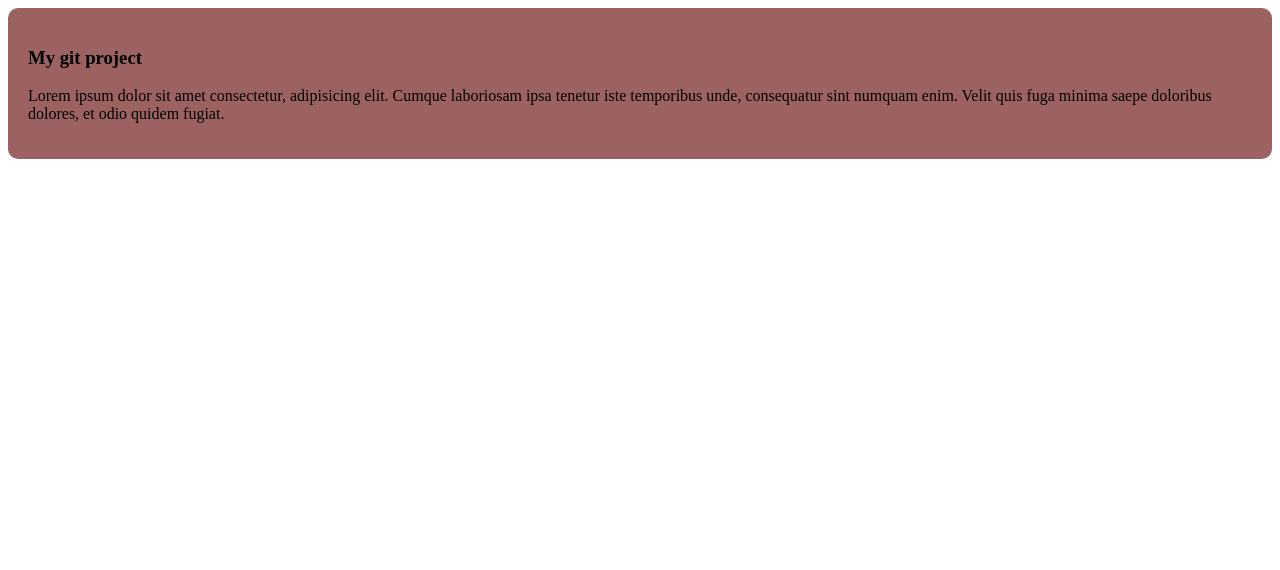
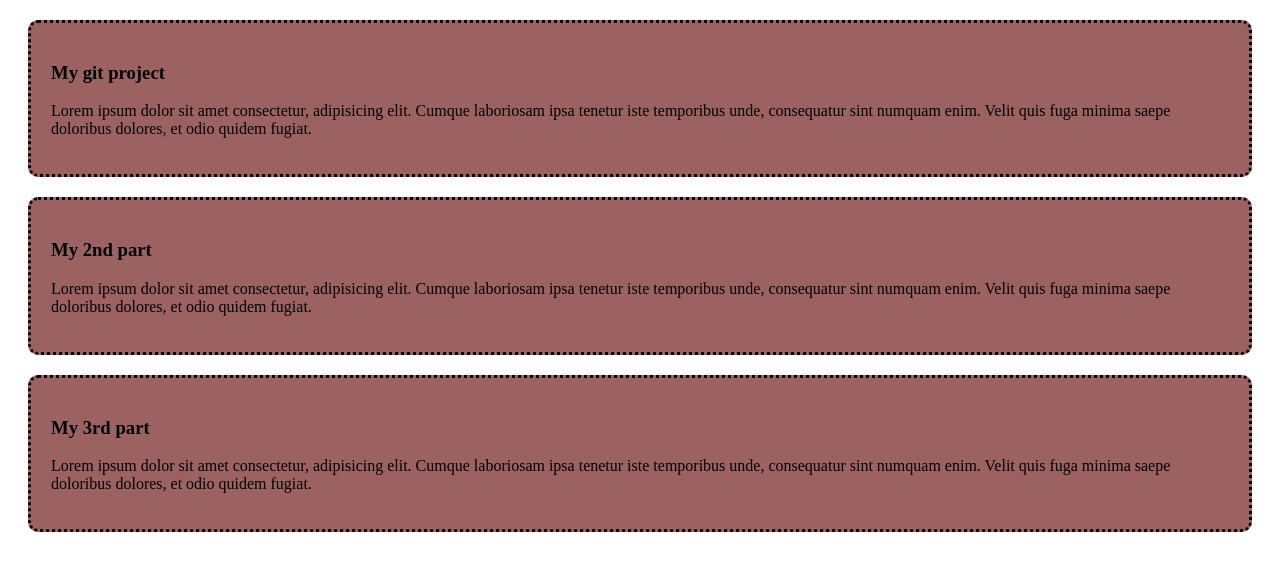
Before and after one commit to Parvez0921/new-site, a plain HTML site: page new.html in a window 1280 px wide. Drawn offline with Linux system fonts and the light colour scheme.

Commit message:
2nd & 3rd part

```diff
--- a/new.html
+++ b/new.html
@@ -11,5 +11,13 @@
         <h3>My git project</h3>
         <p> Lorem ipsum dolor sit amet consectetur, adipisicing elit. Cumque laboriosam ipsa tenetur iste temporibus unde, consequatur sint numquam enim. Velit quis fuga minima saepe doloribus dolores, et odio quidem fugiat.</p>
     </div>
+    <div>
+        <h3>My 2nd part</h3>
+        <p> Lorem ipsum dolor sit amet consectetur, adipisicing elit. Cumque laboriosam ipsa tenetur iste temporibus unde, consequatur sint numquam enim. Velit quis fuga minima saepe doloribus dolores, et odio quidem fugiat.</p>
+    </div>
+    <div>
+        <h3>My 3rd part</h3>
+        <p> Lorem ipsum dolor sit amet consectetur, adipisicing elit. Cumque laboriosam ipsa tenetur iste temporibus unde, consequatur sint numquam enim. Velit quis fuga minima saepe doloribus dolores, et odio quidem fugiat.</p>
+    </div>
 </body>
 </html>
--- a/style/blog.css
+++ b/style/blog.css
@@ -2,5 +2,6 @@ div{
     background-color: rgb(156, 98, 98);
     padding: 20px;
     border-radius: 10px;
-    border: 5px;
+    border-style: dotted;
+    margin: 20px;
 }
```
